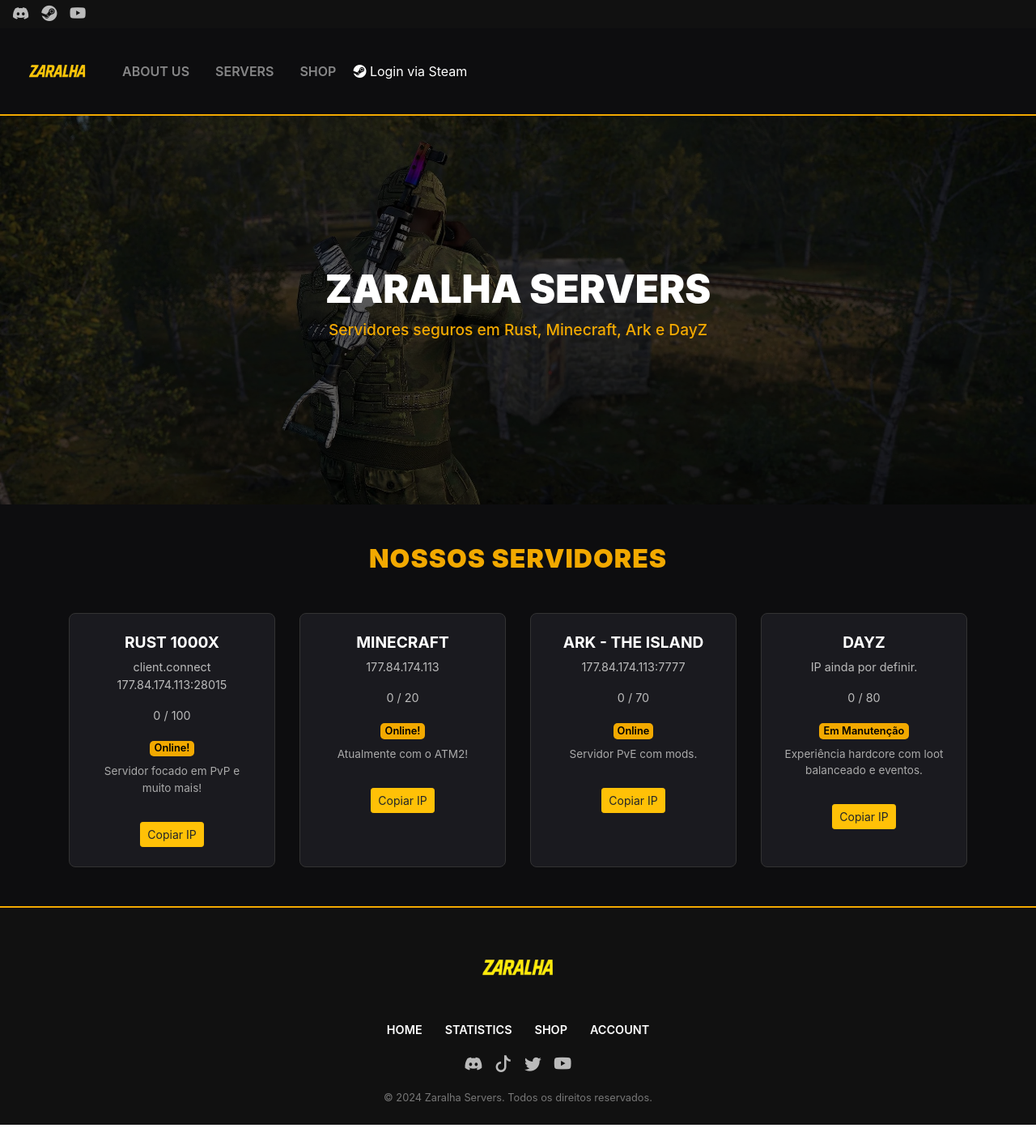
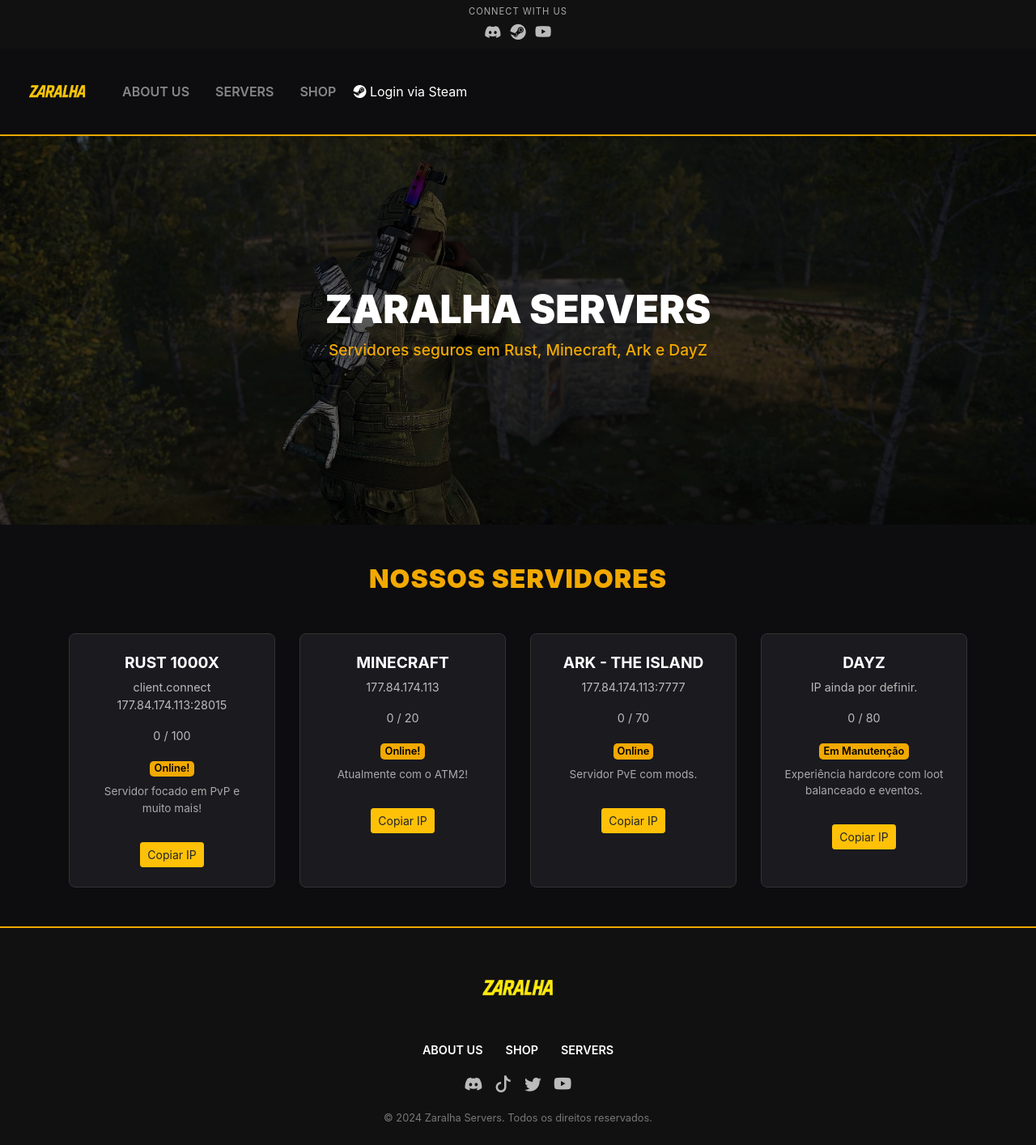
Before and after one commit to StormCodeCloud/zaralhawb1, a Vue app in the folder zrserver/: page / in a window 1280 px wide. Shown: the whole page at 81% size. Before the commit the page ends 1389 px from the top, so only its background shows below. Built offline with nearby package versions, Linux system fonts and the light colour scheme.

Commit message:
last commit of the day

```diff
--- a/zrserver/index.html
+++ b/zrserver/index.html
@@ -1,10 +1,10 @@
 <!DOCTYPE html>
 <html lang="">
   <head>
-    <meta charset="UTF-8">
-    <link rel="icon" href="/favicon.ico">
-    <meta name="viewport" content="width=device-width, initial-scale=1.0">
-    <title>Vite App</title>
+    <meta charset="UTF-8" />
+    <link rel="icon" href="../assets/navbar_logo.png" />
+    <meta name="viewport" content="width=device-width, initial-scale=1.0" />
+    <title>Zaralha Servers</title>
   </head>
   <body>
     <div id="app"></div>
--- a/zrserver/src/components/Footer.vue
+++ b/zrserver/src/components/Footer.vue
@@ -14,10 +14,9 @@ function handleClick(platform) {
 
             <!-- Links -->
             <ul class="footer-nav list-inline mb-3">
-                <li class="list-inline-item"><a href="/home">Home</a></li>
-                <li class="list-inline-item"><a href="/statistics">Statistics</a></li>
+                <li class="list-inline-item"><a href="/about">About us</a></li>
                 <li class="list-inline-item"><a href="/shop">Shop</a></li>
-                <li class="list-inline-item"><a href="/account">Account</a></li>
+                <li class="list-inline-item"><a href="/servers">Servers</a></li>
             </ul>
 
             <!-- Social -->
--- a/zrserver/src/components/Navbar.vue
+++ b/zrserver/src/components/Navbar.vue
@@ -24,11 +24,14 @@ function handleClick(platform) {
 <template>
   <header>
     <!-- Topbar -->
-    <div class="topbar d-flex justify-content-between align-items-center px-3">
-      <div class="social-links">
-        <a href="https://discord.gg/jVDU97c9Xj" target="_blank"><i class="bi bi-discord"></i></a>
-        <a href="https://store.steampowered.com/" target="_blank"><i class="bi bi-steam"></i></a>
-        <a href="#" @click.prevent="handleClick('YouTube')" target="_blank"><i class="bi bi-youtube"></i></a>
+    <div class="topbar d-flex justify-content-center align-items-center px-3">
+      <div class="social-links d-flex flex-column align-items-center">
+        <div class="connect-text">CONNECT WITH US</div>
+        <div class="icons">
+          <a href="https://discord.gg/jVDU97c9Xj" target="_blank"><i class="bi bi-discord"></i></a>
+          <a href="https://steamcommunity.com/groups/zaralhaservers" target="_blank"><i class="bi bi-steam"></i></a>
+          <a href="#" @click.prevent="handleClick('YouTube')"><i class="bi bi-youtube"></i></a>
+        </div>
       </div>
     </div>
 
@@ -40,32 +43,28 @@ function handleClick(platform) {
           <img src="../assets/navbar_logo.png" alt="Zaralha Servers Logo" class="navbar-logo me-2" />
         </a>
 
-        <!-- Botão hamburguer -->
-        <button class="navbar-toggler" type="button" data-bs-toggle="collapse" data-bs-target="#navbarNavDropdown"
-          aria-controls="navbarNavDropdown" aria-expanded="false" aria-label="Toggle navigation">
-          <span class="navbar-toggler-icon"></span>
-        </button>
-
-        <!-- Links -->
+        <!-- Links + dropdown + login -->
         <div class="collapse navbar-collapse" id="navbarNavDropdown">
           <ul class="navbar-nav ms-auto align-items-center">
             <li class="nav-item">
               <a class="nav-link" href="/about">About Us</a>
             </li>
-            <li class="nav-item">
-              <a class="nav-link" href="/servers">Servers</a>
+
+            <!-- Dropdown Servers -->
+            <li class="nav-item ">
+              <a class="nav-link " href="#" role="button" aria-expanded="false">
+                Servers
+              </a>
             </li>
+
             <li class="nav-item">
               <a class="nav-link" href="/shop">Shop</a>
             </li>
+
+            <!-- Botão login -->
+            <div class="d-flex ms-auto"> <a href="http://localhost:3000/auth/steam" class="btn btn-steam"> <i
+                  class="bi bi-steam me-2"></i> Login via Steam </a> </div>
           </ul>
-
-          <!-- Botão login -->
-          <div class="d-flex ms-auto">
-            <a href="http://localhost:3000/auth/steam" class="btn btn-steam">
-              <i class="bi bi-steam me-2"></i> Login via Steam
-            </a>
-          </div>
         </div>
       </div>
     </nav>
@@ -76,18 +75,31 @@ function handleClick(platform) {
 /* Topbar */
 .topbar {
   background: #111;
-  height: 35px;
-  font-size: 0.9rem;
+  height: 60px;
+  /* aumenta para caber texto + ícones */
 }
 
-.social-links a {
+.social-links {
+  text-align: center;
+}
+
+.connect-text {
+  font-size: 0.7rem;
+  color: #aaa;
+  text-transform: uppercase;
+  letter-spacing: 1px;
+  margin-bottom: 3px;
+  /* espaço entre texto e ícones */
+}
+
+.icons a {
+  margin: 0 6px;
+  font-size: 1.2rem;
   color: #bbb;
-  margin-right: 1rem;
-  font-size: 1.2rem;
   transition: color 0.3s;
 }
 
-.social-links a:hover {
+.icons a:hover {
   color: #f2a900;
 }
 
--- a/zrserver/src/main.js
+++ b/zrserver/src/main.js
@@ -2,6 +2,9 @@ import { createApp } from "vue";
 import App from "./App.vue";
 import router from "./router";
 import "animate.css";
+import "bootstrap/dist/css/bootstrap.min.css";
+import "bootstrap/dist/js/bootstrap.bundle.min.js";
+// Bootstrap Icons
 import "bootstrap-icons/font/bootstrap-icons.css";
 
 const app = createApp(App);
```
Also changed, not shown: zrserver/public/navbar_logo.png (added), 1 other file (tests, documents, lock files or other folders).
